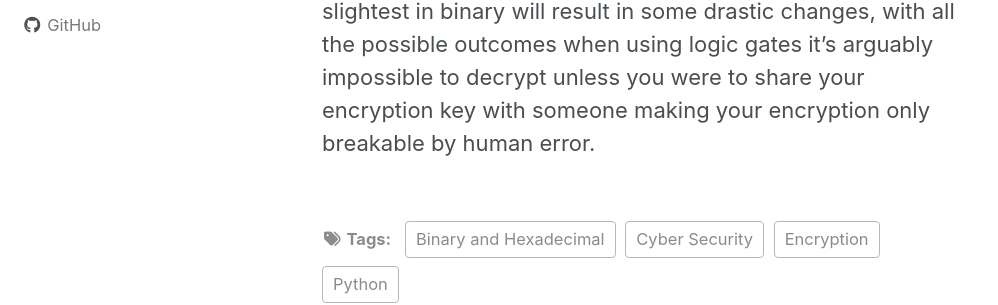
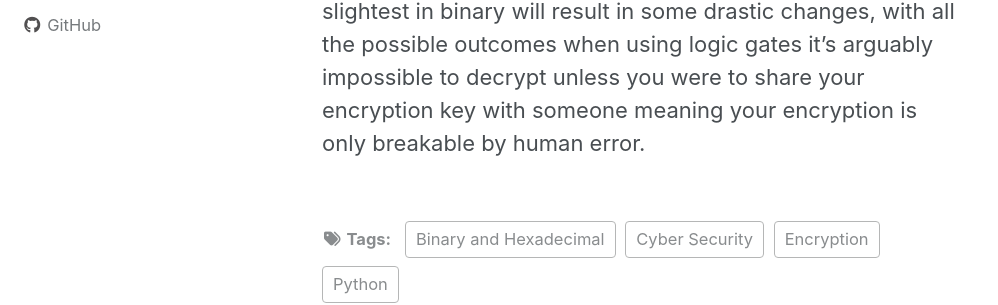
Before and after one commit to Patchyst/Patchyst.github.io, a Jekyll site: the page built from _posts/2019-08-13-XORstream.md, in a window 1280 px wide and 900 px high, scrolled down 5125 px. Shown: the part 295-600 px from the top of the window, without its empty margins (0-998 px from the left). Built offline with Jekyll 4.4.1, drawn with Linux system fonts in a browser that asks for light colours; cached includes are drawn as plain includes; nearby versions of some CDN libraries; some of the changed text lies outside the part shown.

Commit message:
Updating XOR Stream Cipher Project

```diff
--- a/_posts/2019-08-13-XORstream.md
+++ b/_posts/2019-08-13-XORstream.md
@@ -124,4 +124,4 @@ print(cipher_binary)
 Yes, I recognize that this code could be even shorter than it already is, but its important to get into the habit of changing the variable types so you aren't just limited to logic gates and binary encryptions. Now you can go into the code, edit a few variables and add another layer of encryption if you want to.
 
 ## So what?
-Well, if you haven't already noticed changing anything in the slightest in binary will result in some drastic changes, with all the possible outcomes when using logic gates it's arguably impossible to decrypt unless you were to share your encryption key with someone making your encryption only breakable by human error.
+Well, if you haven't already noticed changing anything in the slightest in binary will result in some drastic changes, with all the possible outcomes when using logic gates it's arguably impossible to decrypt unless you were to share your encryption key with someone meaning your encryption is only breakable by human error.
```
